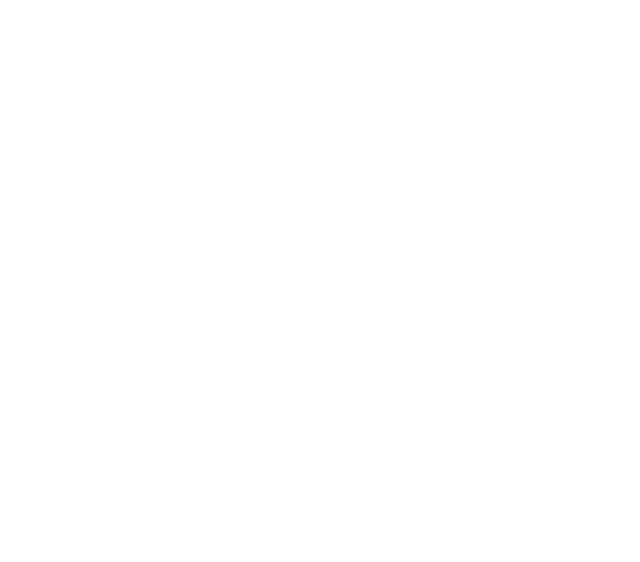
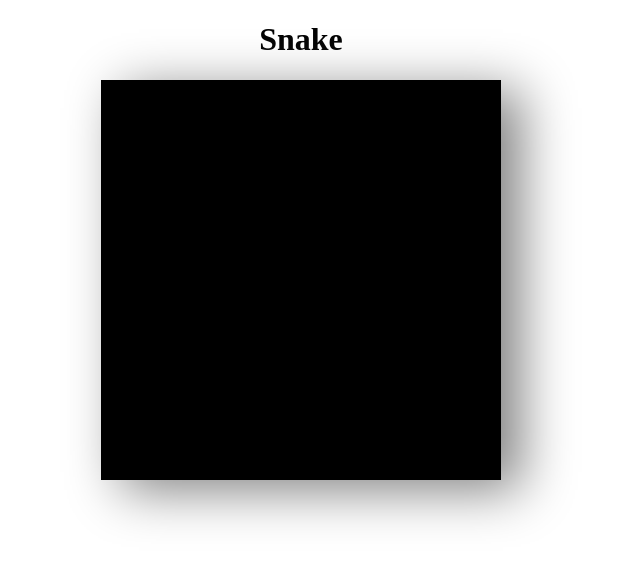
Before and after one commit to acciojob/snake-vamshi-shama, a website: page main.html in a window 1280 px wide. Shown: the whole page, without its empty margins (339-979 px from the left). Drawn offline with Linux system fonts and the light colour scheme.

Commit message:
made canvas

```diff
--- a/main.html
+++ b/main.html
@@ -1,16 +1,15 @@
 <!DOCTYPE html>
-
-<html>
-
+<html lang="en">
 <head>
+	<meta charset="UTF-8">
+	<meta http-equiv="X-UA-Compatible" content="IE=edge">
+	<meta name="viewport" content="width=device-width, initial-scale=1.0">
+	<title>Snake Game</title>
 	<link rel="stylesheet" href="styles.css">
 </head>
-
 <body>
-	<!-- the entire body must be written by student -->
-    <script type="text/javascript" src="./script.js">
-</script>
-
+	<h1>Snake</h1>
+	<canvas id="gameContainer" width="400" height="400"></canvas>
+	<script src="script.js"></script>
 </body>
-
 </html>
--- a/script.js
+++ b/script.js
@@ -1 +1,20 @@
 //your code here
+const gameContainer = document.getElementById('gameContainer');
+const ctx = gameContainer.getContext('2d');
+
+let speed = 7;
+
+let tileCount = 20;
+let headX = 10;
+let headY = 10;
+function drawGame(){
+    clearScreen();
+    setTimeout(drawGame, 1000/speed);
+}
+
+function clearScreen(){
+    ctx.fillStyle = 'black';
+    ctx.fillRect(0,0,gameContainer.width,gameContainer.height);
+}
+
+drawGame();
--- a/styles.css
+++ b/styles.css
@@ -1,2 +1,14 @@
 
 /* Your CSS Code here. */
+body{
+    margin: 0px;
+    padding: 0px;
+    display: flex;
+    flex-direction: column;
+    justify-content: center;
+    align-items: center;
+}
+
+canvas{
+    box-shadow: grey 20px 10px 50px;
+}
```
